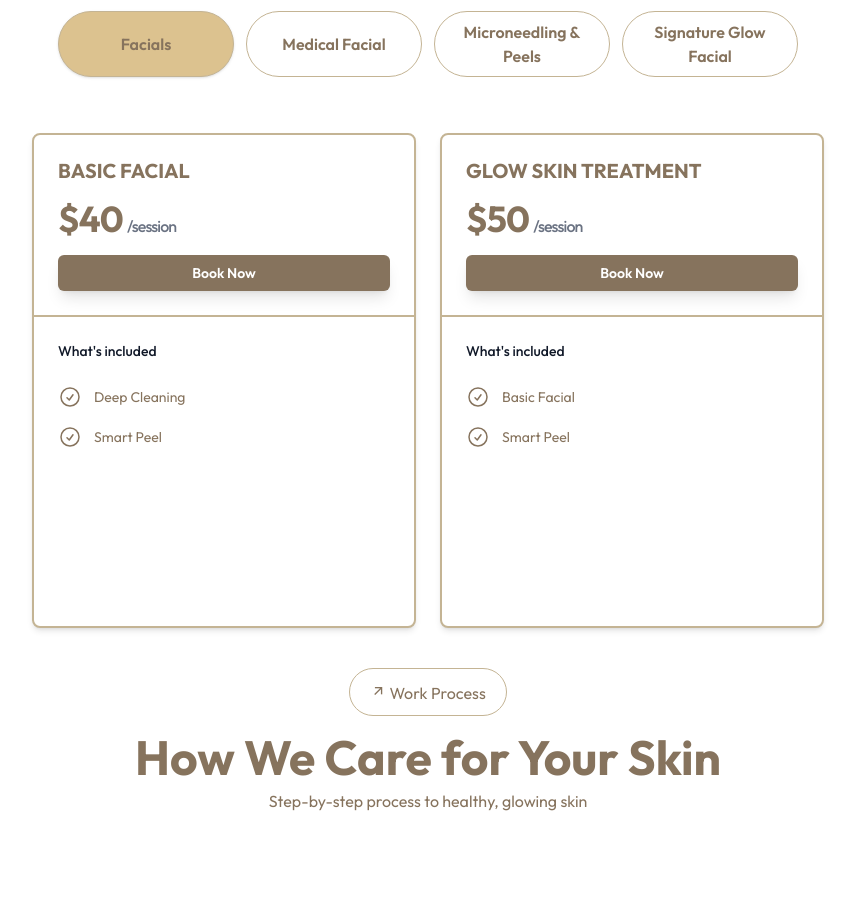
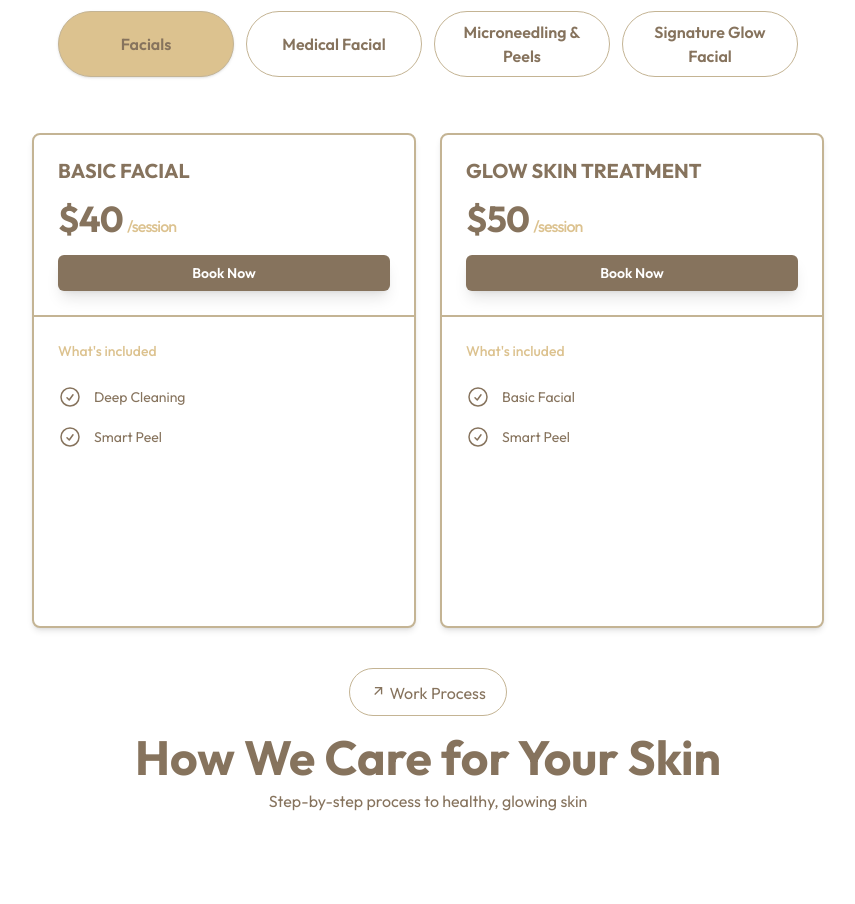
Before and after one commit to shiftcode-lb/skinCareByZahraa, a React (Vite) app in the folder frontend/: page / in a window 1280 px wide. Shown: the part 1880-2784 px from the top of the page, without its empty margins (212-1067 px from the left). Built offline with nearby package versions, Linux system fonts and the light colour scheme; a web font is replaced by a local one.

Commit message:
Final Test

```diff
--- a/frontend/src/components/PriceCard.jsx
+++ b/frontend/src/components/PriceCard.jsx
@@ -11,7 +11,7 @@ const PriceCard = ({ title, price, period, buttonText, features, onBook }) => {
         </div>
         <p className="my-4 text-4xl font-bold tracking-tight text-primary">
           ${price}
-          <span className="text-base font-medium text-gray-500 ml-1">
+          <span className="text-base font-medium text-coprimary ml-1">
             {period}
           </span>
         </p>
@@ -25,7 +25,7 @@ const PriceCard = ({ title, price, period, buttonText, features, onBook }) => {
         </div>
       </div>
       <div className="px-6 pt-6 pb-8 border-t-2 border-borderColor">
-        <h3 className="text-sm font-medium text-gray-900">What's included</h3>
+        <h3 className="text-sm font-medium text-coprimary">What's included</h3>
         <ul role="list" className="mt-6 space-y-4">
           {features.map((feature, i) => (
             <li key={i} className="flex space-x-3 items-center">
--- a/frontend/src/components/Tabs.jsx
+++ b/frontend/src/components/Tabs.jsx
@@ -27,7 +27,7 @@ const Tabs = ({ tabs }) => {
         ))}
       </div>
 
-      <div className="mt-6">
+      <div className="mt-6 relative">
         {tabs.map((tab) => {
           const isActive = activeTab === tab.id;
           return (
@@ -35,8 +35,8 @@ const Tabs = ({ tabs }) => {
               key={tab.id}
               className={`transition-all duration-500 ease-in-out ${
                 isActive
-                  ? "opacity-100 translate-y-0 relative z-10 pointer-events-auto"
-                  : "opacity-0 translate-y-3 absolute inset-x-0 pointer-events-none hidden"
+                  ? "opacity-100 translate-y-0 scale-100 relative pointer-events-auto z-10"
+                  : "opacity-0 translate-y-4 scale-95 absolute inset-0 pointer-events-none z-0"
               }`}
             >
               {tab.content}
```
